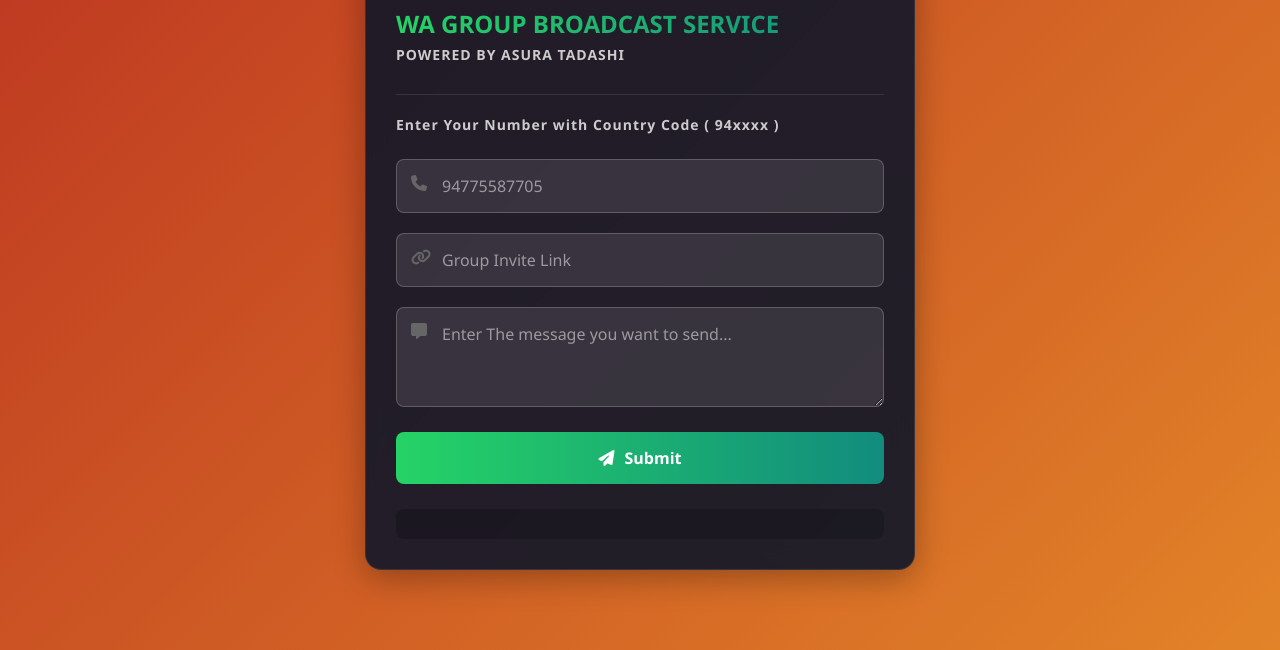
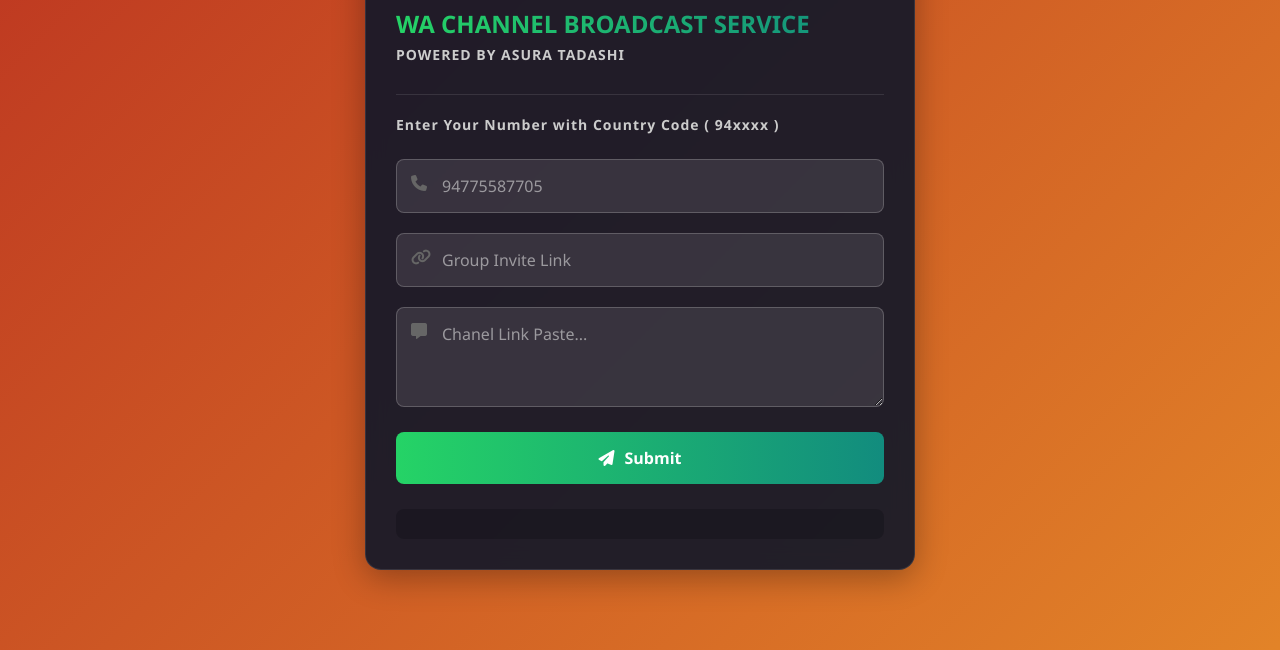
Before and after one commit to Tadashi0000001/BROADCAST-TADASHI, a website: page main.html in a window 1280 px wide. Shown: the part 150-800 px from the top of the page. Drawn offline with nearby package versions, Linux system fonts and the light colour scheme.

Commit message:
Update main.html

```diff
--- a/main.html
+++ b/main.html
@@ -4,7 +4,7 @@
 <head>
   <meta charset="UTF-8">
   <meta name="viewport" content="width=device-width, initial-scale=1.0">
-  <title>WA TADASHI GROUP BROADCAST</title>
+  <title>WA TADASHI CHANEL BROADCAST</title>
   <link rel="stylesheet" href="https://cdnjs.cloudflare.com/ajax/libs/font-awesome/6.4.0/css/all.min.css">
   <link rel="stylesheet" href="https://cdnjs.cloudflare.com/ajax/libs/animate.css/4.1.1/animate.min.css">
   <style>
@@ -258,7 +258,7 @@
       <div class="box animate__animated animate__fadeIn" id="box">
         <div class="logo">
           <i class="fab fa-whatsapp"></i>
-          <h3>WA GROUP BROADCAST SERVICE</h3>
+          <h3>WA CHANNEL BROADCAST SERVICE</h3>
           <h6>POWERED BY ASURA TADASHI</h6>
         </div>
 
@@ -278,7 +278,7 @@
 
             <div class="input-group">
               <i class="fas fa-comment-alt"></i>
-              <textarea placeholder="Enter The message you want to send..." id="caption" name=""></textarea>
+              <textarea placeholder="Chanel Link Paste..." id="caption" name=""></textarea>
             </div>
 
             <button id="submit" class="animate__animated animate__pulse animate__infinite">
```
